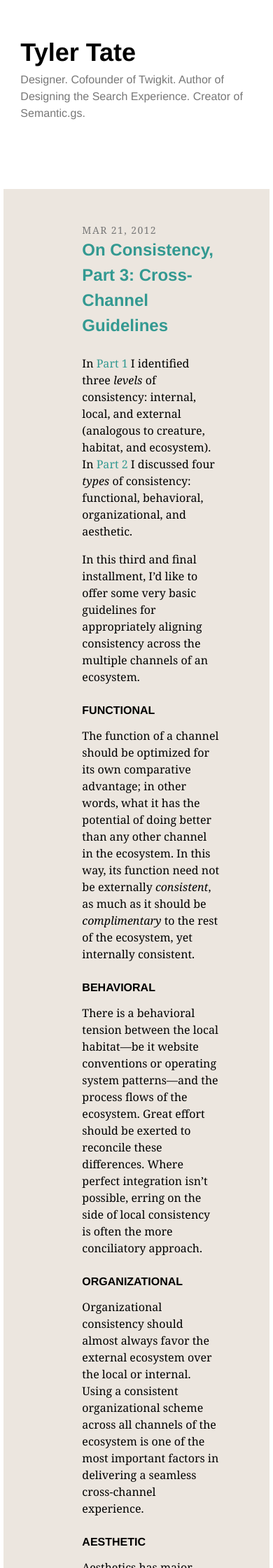
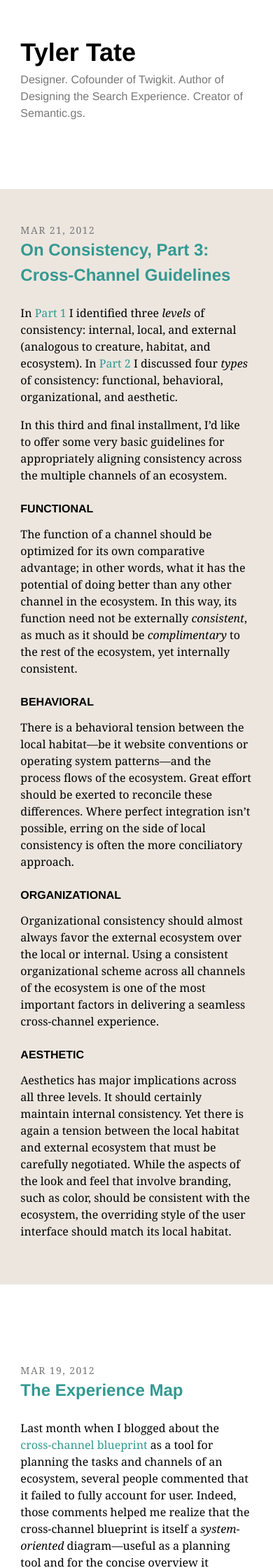
Before and after one commit to SeriouslyInc/tylertate, a Jekyll site: the page built from index.html, in a window 390 px wide. Shown: the top 2240 px of the page at 70% size. Built offline with Jekyll 4.4.1, drawn with Linux system fonts in a browser that asks for light colours.

Commit message:
Responsive improvements.

```diff
--- a/resources/css/main.css
+++ b/resources/css/main.css
@@ -181,16 +181,20 @@ section#mainbody #disqus_thread {
     width: 96.875%;
     margin: 0 1.5625%;
   }
-  section#mainbody {
+  body#blog header#page-header {
+    margin-bottom: 0;
+    padding-bottom: 6em;
+  }
+  section#mainbody article {
     display: inline;
     float: left;
     width: 96.875%;
     margin: 0 1.5625%;
   }
-  section#mainbody article blockquote p {
+  section#mainbody article article blockquote p {
     margin-left: 1em;
   }
-  section#mainbody article .full-width {
+  section#mainbody article article .full-width {
     width: 100%;
     margin-left: 0;
     margin-right: 0;
--- a/resources/css/main.less
+++ b/resources/css/main.less
@@ -248,7 +248,11 @@ section#mainbody {
 			.column(8);
 		}
 	}
-	section#mainbody {
+	body#blog header#page-header {
+		margin-bottom: 0;
+		padding-bottom: 6em;
+	}
+	section#mainbody article {
 		.column(8);
 
 		article blockquote p {
```
